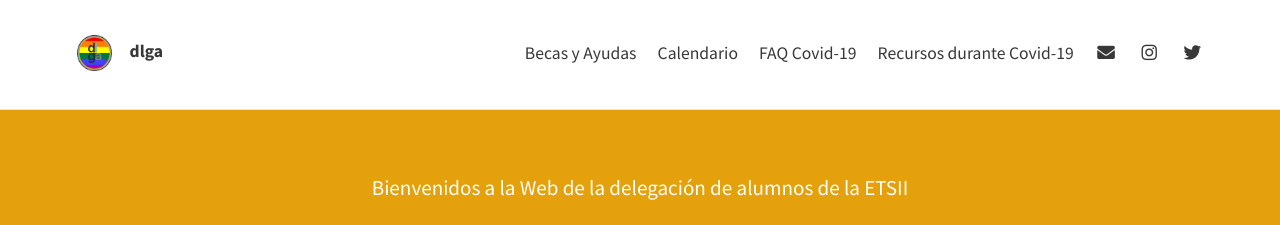
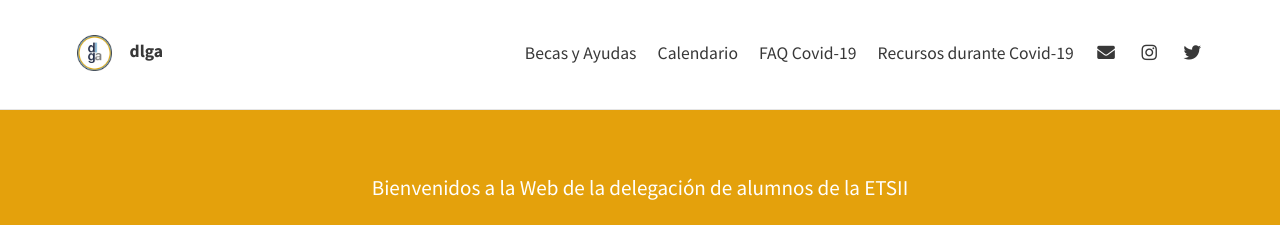
Before and after one commit to dlga/dlga.github.io, a Jekyll site: the page built from index.html, in a window 1280 px wide. Shown: the top 225 px of the page. Built offline with Jekyll 4.4.1, drawn with Linux system fonts in a browser that asks for light colours; nearby versions of some CDN libraries; the list of posts is cut into pages by our own code.

Commit message:
Update _config.yml

```diff
--- a/_config.yml
+++ b/_config.yml
@@ -6,7 +6,7 @@ url: "https://www.dlga.github.io"
 theme_settings:
   # Meta
   title: dlga
-  avatar: assets/img/lgtbsf.png
+  avatar: assets/img/avatar.png
   favicon: assets/favicon.ico
   gravatar: # Email MD5 hash
   description: "Delegación de Alumnos de la Escuela Técnica Superior de Ingeniería Informática, Universidad de Sevilla" # used by search engines
```
